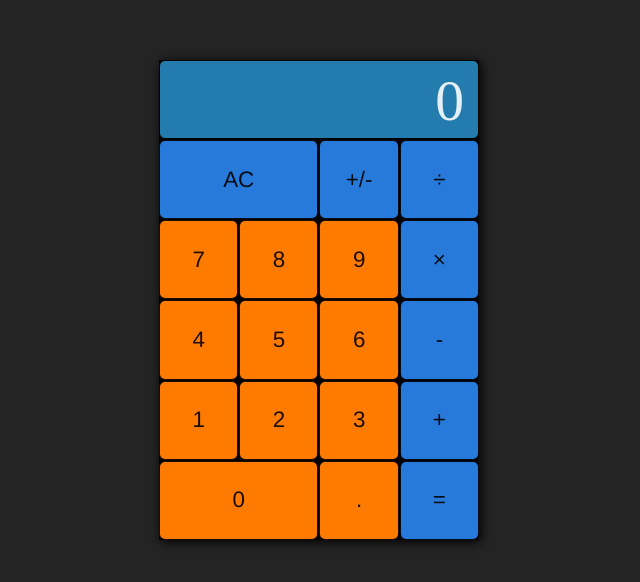
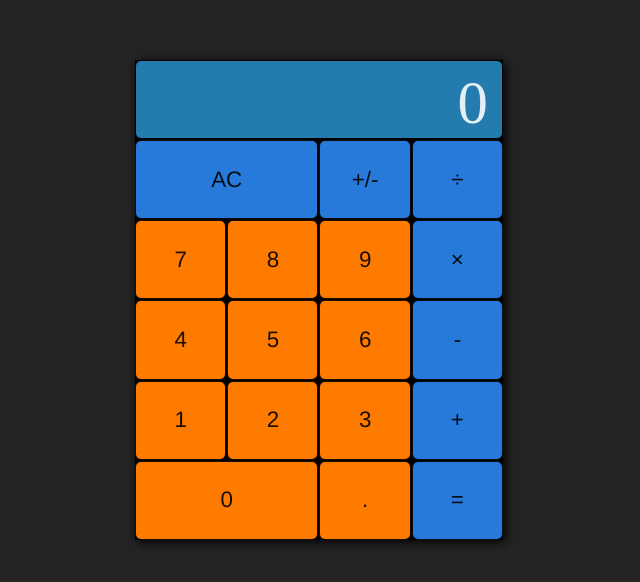
Before and after one commit to G-Cioni/calculator, a plain HTML site: page index.html in a window 1280 px wide. Shown: the part 188-770 px from the top of the page, without its empty margins (321-961 px from the left). Drawn offline with Linux system fonts and the light colour scheme.

Commit message:
made a bit wider

```diff
--- a/style.css
+++ b/style.css
@@ -10,7 +10,7 @@ body {
 #calculator {
     grid-area: calculator;
     background-color: rgb(0, 0, 0);
-    width: 20em;
+    width: 23em;
     height: 30em;
     margin: auto;
     box-shadow: 2px 2px 10px rgb(0, 0, 0);
@@ -49,7 +49,7 @@ button:active {
 
 #display {
     grid-area: display;
-    font-size: 3.6rem;
+    font-size: 3.8rem;
     padding: 7px 14px 0px 0px;
     border-radius: 6px;
     color: rgba(255, 255, 255, 0.884);
```
